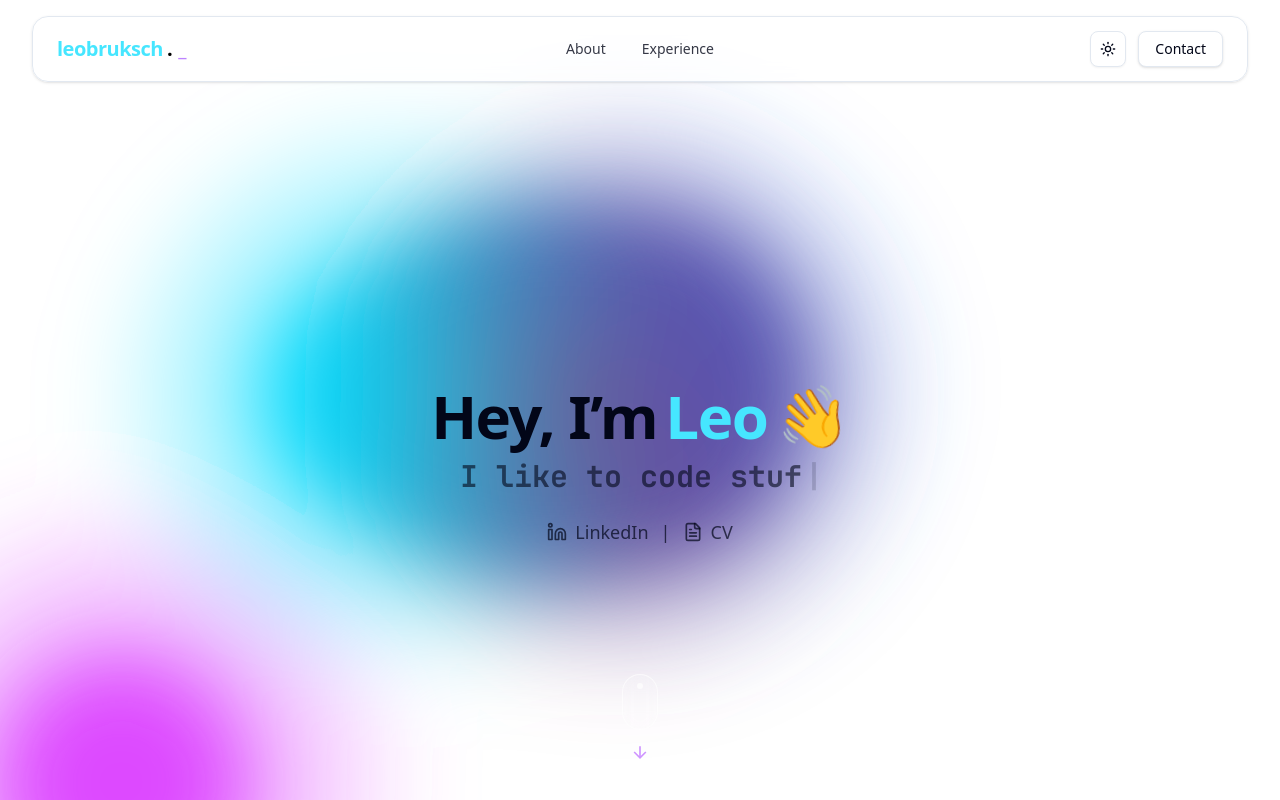
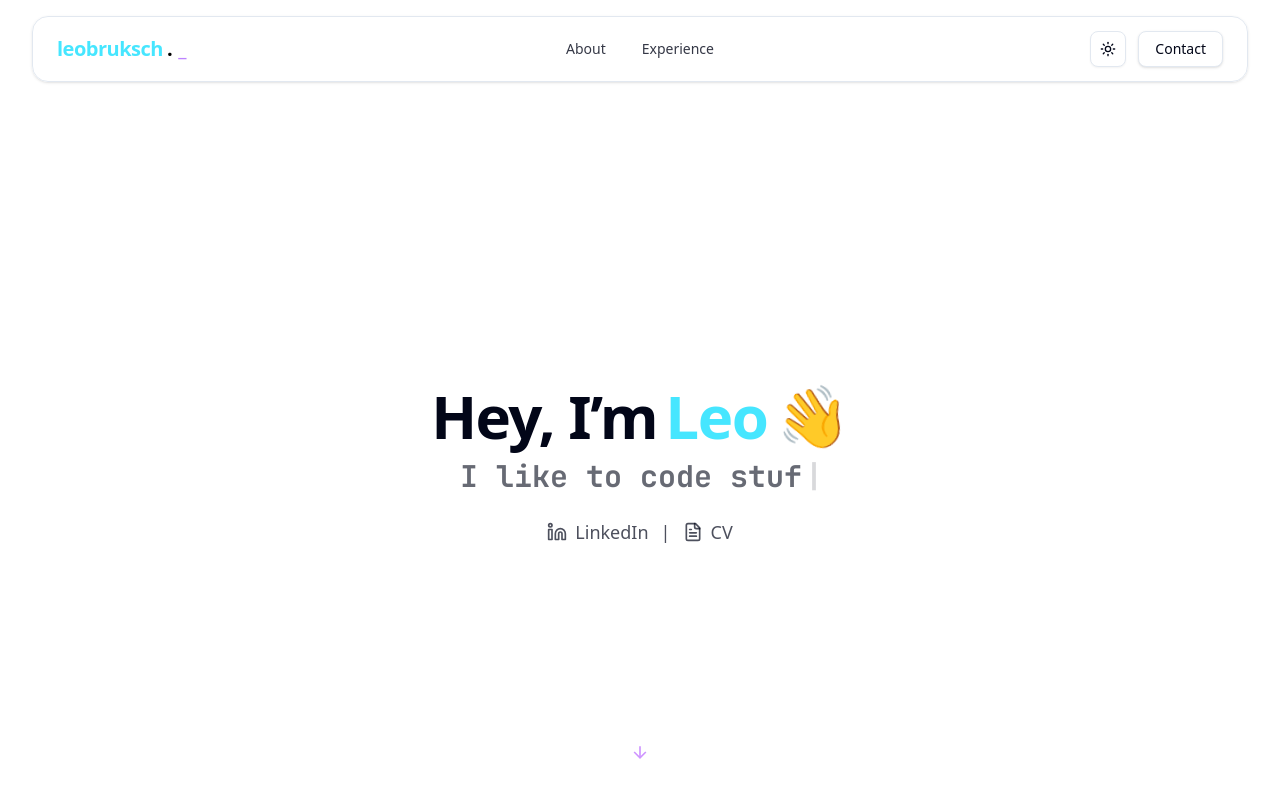
Before and after one commit to leonardokbruksch/dev-portfolio-nextjs, a Next.js app: page / in a window 1280 px wide. Shown: the top 800 px of the page. Built offline with nearby package versions, Linux system fonts and the light colour scheme.

Commit message:
test: remove background

```diff
--- a/app/layout.tsx
+++ b/app/layout.tsx
@@ -2,7 +2,7 @@ import type { Metadata } from "next";
 import { Geist, Geist_Mono } from "next/font/google";
 import "./globals.css";
 import { ThemeProvider } from "@/components/theme-provider";
-import Background from "@/components/ui/background";
+// import Background from "@/components/ui/background";
 
 const geistSans = Geist({
   variable: "--font-geist-sans",
@@ -34,7 +34,7 @@ export default function RootLayout({
           defaultTheme="system"
           enableSystem
           disableTransitionOnChange>
-          <Background />
+          {/* <Background /> */}
           {children}
         </ThemeProvider>
       </body>
```
